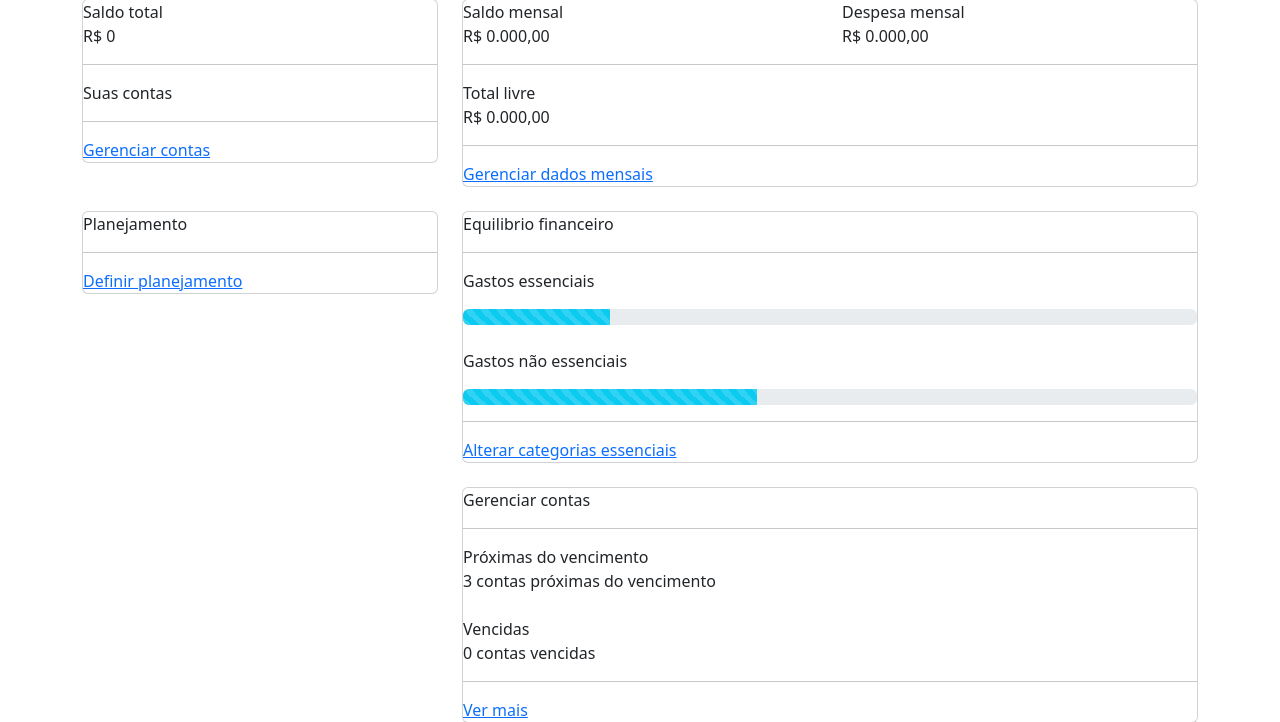
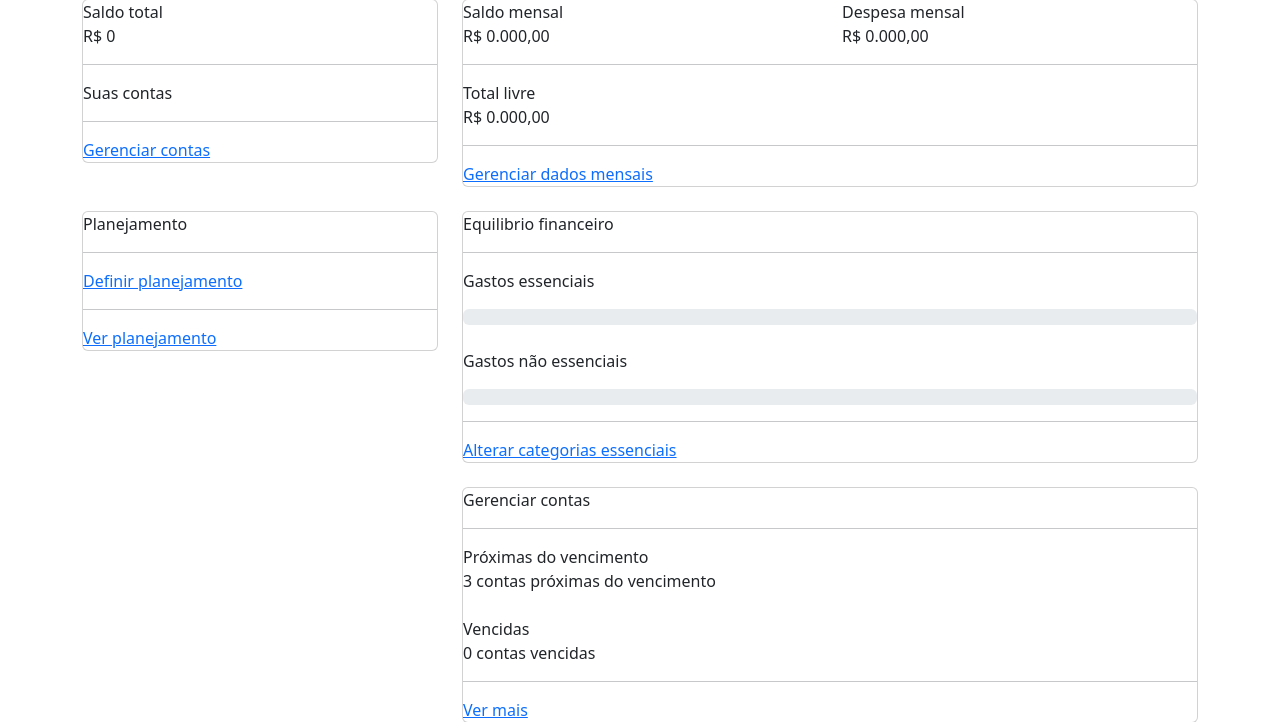
Before and after one commit to BrendaBevilaqua13/finance_psw, a Django app: page /perfil/home/ in a window 1280 px wide. Shown: the part 479-1201 px from the top of the page. Run offline with Django 4.2, Linux system fonts and the light colour scheme; data that the repository does not hold is empty.

Commit message:
alterando o template de home

```diff
--- a/perfil/templates/home.html
+++ b/perfil/templates/home.html
@@ -11,11 +11,11 @@
         <br>
         <div class="row">
             <div class="col-md-3">
-                <a style="text-decoration: none; color:white;" href="#">
+                <a style="text-decoration: none; color:white;" href="{% url 'novo_valor' %}">
                     <div class="card">
                         <div class="row">
                             <div class="col-md-8">
-                                <span  class="fonte-destaque">RS 1.000,00</span>
+                                <span  class="fonte-destaque">RS {{total_entradas}}</span>
                             </div>
                             <div class="col-md">
                                 <img class="icone-setas" src="{%static 'perfil\img\check.png'%}">
@@ -26,11 +26,11 @@
                 </a>
             </div>
             <div class="col-md-3">
-                <a style="text-decoration: none; color:white;" href="#">
+                <a style="text-decoration: none; color:white;" href="{% url 'novo_valor' %}">
                     <div class="card">
                         <div class="row">
                             <div class="col-md-8">
-                                <span  class="fonte-destaque">RS 1.000,00</span>
+                                <span  class="fonte-destaque">RS {{total_saidas}}</span>
                             </div>
                             <div class="col-md">
                                 <img class="icone-setas" src="{%static 'perfil\img\cancel.png'%}">
@@ -108,7 +108,10 @@
                         <span class="fonte-destaque">Planejamento</span>
                     </div>
                     <hr class="hr-borda">
-                    <a href="#" class="botao-principal">Definir planejamento</a>
+                    <a href="{% url 'definir_planejamento' %}" class="botao-principal">Definir planejamento</a>
+                    <hr>
+                    <a href="{% url 'ver_planejamento' %}" class="botao-principal">Ver planejamento</a>
+
                 </div>
             </div>
             <div class="col-md-8">
@@ -118,16 +121,16 @@
 
                     <p>Gastos essenciais</p>
                     <div class="progress">
-                        <div class="progress-bar progress-bar-striped bg-info" role="progressbar" style="width: 20%" aria-valuenow="50" aria-valuemin="0" aria-valuemax="100"></div>
+                        <div class="progress-bar progress-bar-striped bg-info" role="progressbar" style="width: {{percentual_gastos_essenciais}}%" aria-valuenow="50" aria-valuemin="0" aria-valuemax="100"></div>
                     </div>
                     <br>
                     <p>Gastos não essenciais</p>
                     <div class="progress">
-                        <div class="progress-bar progress-bar-striped bg-info" role="progressbar" style="width: 40%" aria-valuenow="50" aria-valuemin="0" aria-valuemax="100"></div>
+                        <div class="progress-bar progress-bar-striped bg-info" role="progressbar" style="width: {{percentual_gastos_nao_essenciais}}%" aria-valuenow="50" aria-valuemin="0" aria-valuemax="100"></div>
                     </div>
 
                     <hr class="hr-borda">
-                    <a href="#" class="botao-principal">Alterar categorias essenciais</a>
+                    <a href="{% url 'gerenciar' %}" class="botao-principal">Alterar categorias essenciais</a>
 
                 </div>
             </div>
@@ -150,7 +153,7 @@
 
                     <hr class="hr-borda">
 
-                    <a href="#" class="botao-principal">Ver mais</a>
+                    <a href="{% url 'ver_contas' %}" class="botao-principal">Ver mais</a>
 
                 </div>
             </div>
```
